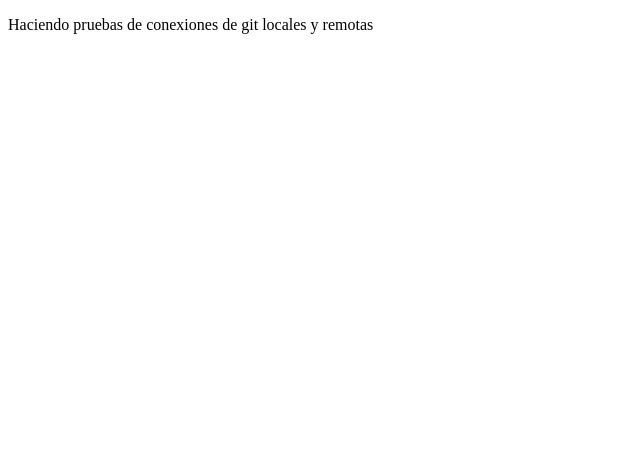
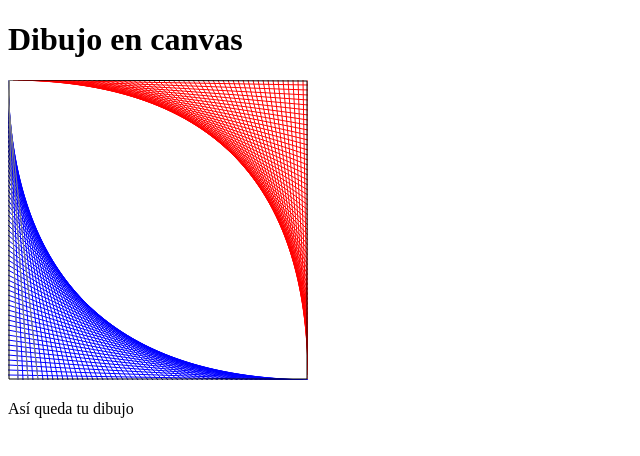
Before and after one commit to DevAndreiP/prueba, a plain HTML site: page index.html in a window 1280 px wide. Shown: the whole page, without its empty margins (0-640 px from the left). Drawn offline with Linux system fonts and the light colour scheme.

Commit message:
Creación de una pendiente en un canvas con lineas

```diff
--- /dev/null
+++ b/dibujo.js
@@ -0,0 +1,43 @@
+var d;
+var lienzo;
+
+d = document.getElementById("dibujito")
+lienzo = d.getContext("2d")
+var lineas = 30
+var l = 0;
+var yi,xf
+var xi,yf;
+var l_2
+
+
+
+while(l < lineas){
+    yi = 10 * l;
+    xf = 10 * (l+1)
+    xi = 300 - (l*10)
+    yf = 300 - (l*10)
+    dibujarLineas("blue",0,yi,xf,300)
+    dibujarLineas("red",xi,0,300,yf)
+    console.log("linea = " + l)
+    l = l +0.5
+}
+
+
+
+dibujarLineas("black",1,1,1,299)
+dibujarLineas("black",299,1,1,0)
+dibujarLineas("black",299,299,299,1)
+dibujarLineas("black",1,299,299,299)
+
+function dibujarLineas(color,xinicial,yinicial,xfinal,yfinal){
+    lienzo.beginPath()
+    lienzo.strokeStyle = color
+    lienzo.moveTo(xinicial,yinicial)
+    lienzo.lineTo(xfinal,yfinal)
+    lienzo.stroke()
+    lienzo.closePath()
+}
+
+dibujarLineas("grey",0,0,10,300)
+dibujarLineas("grey",0,10,20,300)
+dibujarLineas("grey",0,20,30,300)
--- a/index.html
+++ b/index.html
@@ -7,6 +7,9 @@
     <title>Pruebas remotas</title>
 </head>
 <body>
-    <p>Haciendo pruebas de conexiones de git locales y remotas</p>
+   <h1>Dibujo en canvas</h1>
+    <canvas width="300" height="300" id="dibujito"></canvas>
+   <p>Así queda tu dibujo</p>
+   <script src="dibujo.js"></script>
 </body>
 </html>
```
